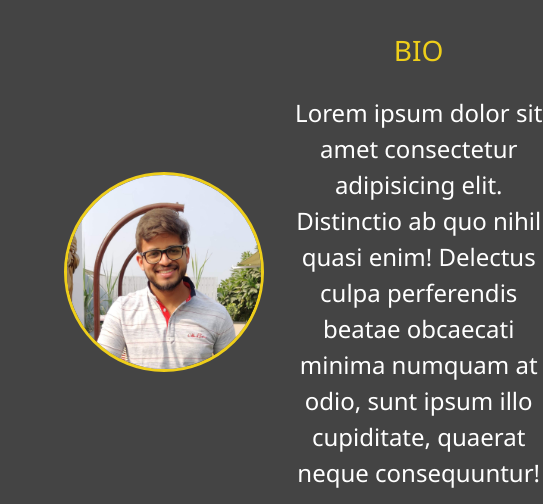
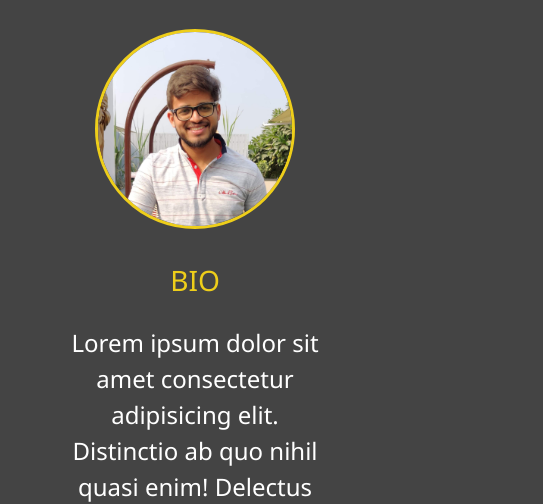
Before and after one commit to saxena11ashish/Portfolio, a website: page dist/about.html in a window 390 px wide. Shown: the part 353-857 px from the top of the page, 543 px wide, since content can reach past the window. Drawn offline with Linux system fonts and the light colour scheme.

Commit message:
set-text-color & about page

```diff
--- a/scss/_mobile.scss
+++ b/scss/_mobile.scss
@@ -50,6 +50,17 @@
 
     }
 
+    .about-info {
+        grid-template-areas:
+            'bioimage'
+            'bio'
+            'job1'
+            'job2'
+            'job3';
+
+        grid-template-columns: 1fr;
+    }
+
 }
 
 // Smartphones
--- a/scss/main.scss
+++ b/scss/main.scss
@@ -1,6 +1,6 @@
 @import 'config';
 @import 'menu';
-@import 'mobile';
+
 * {
     box-sizing: border-box;
 }
@@ -116,5 +116,8 @@ main {
     background: darken($primary-color,10);
     color: set-text-color($primary-color);
 
-    // Sticky Footer
+    // For Sticky Footer adjust the height of element above footer
 }
+
+
+@import 'mobile'; //stays at bottom, so that media queries run after initial CSS
```
Also changed, not shown: dist/css/main.css.
